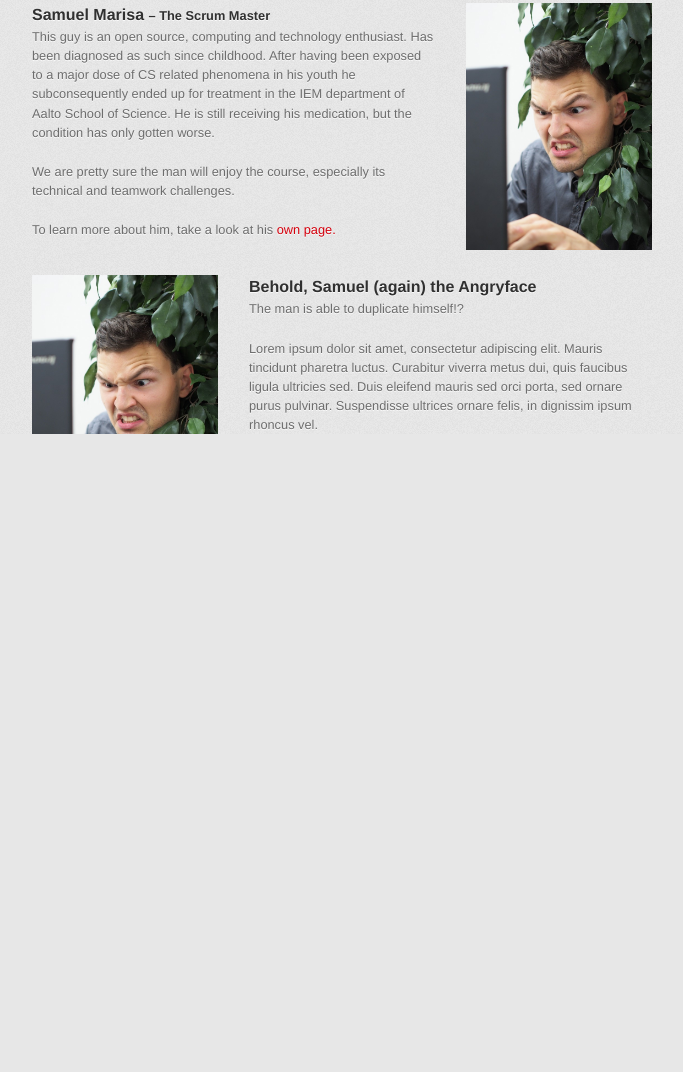
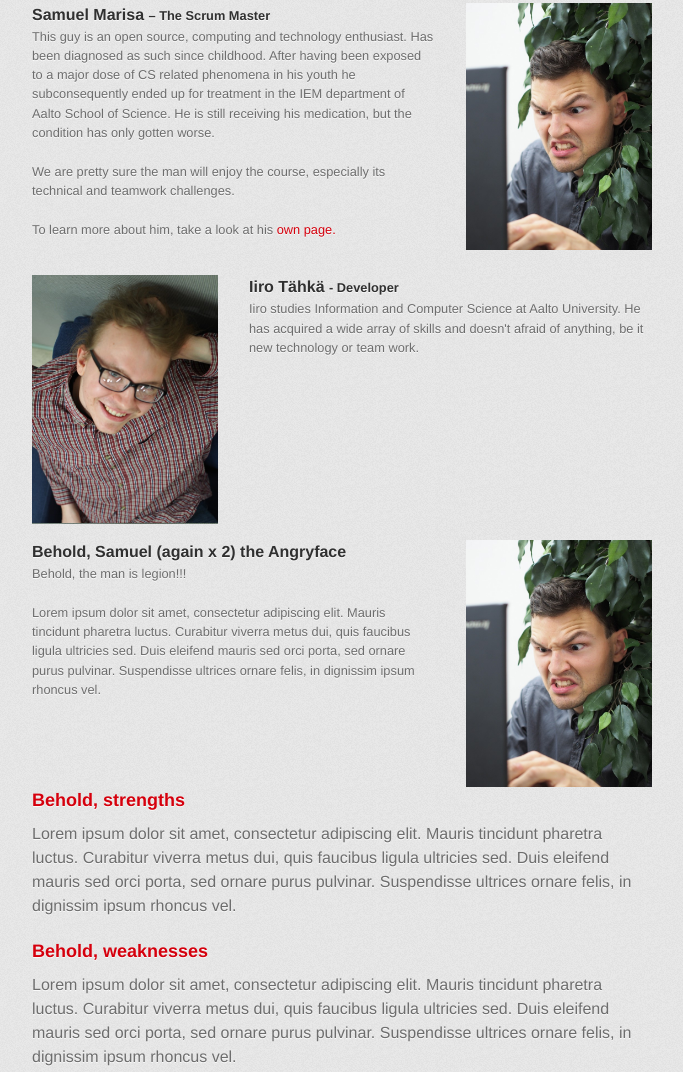
Before and after one commit to sjjsy/neronet, a plain HTML site: page index.html in a window 1280 px wide. Shown: the part 1091-2163 px from the top of the page, without its empty margins (298-981 px from the left). Drawn offline with Linux system fonts and the light colour scheme; a web font is replaced by a local one.

Commit message:
Fixes #6 A concise description for Iiro

```diff
--- a/index.html
+++ b/index.html
@@ -50,11 +50,12 @@
             </div>
             <div class="row photo-left">
               <div>
-                <h4>Behold, Samuel (again) the Angryface</h4>
-                <p>The man is able to duplicate himself!?</p>
-                <p>Lorem ipsum dolor sit amet, consectetur adipiscing elit. Mauris tincidunt pharetra luctus. Curabitur viverra metus dui, quis faucibus ligula ultricies sed. Duis eleifend mauris sed orci porta, sed ornare purus pulvinar. Suspendisse ultrices ornare felis, in dignissim ipsum rhoncus vel.</p>
+                <h4>Iiro Tähkä <small>- Developer</small></h4>
+                <p>Iiro studies Information and Computer Science at Aalto
+                University. He has acquired a wide array of skills and doesn't
+                afraid of anything, be it new technology or team work.</p>
               </div>
-              <img src="photos/samuel.jpg" alt="A photo of Samuel">
+              <img src="photos/member6.jpg" alt="A photo of Iiro">
             </div>
             <div class="row photo-right">
               <div>
```
